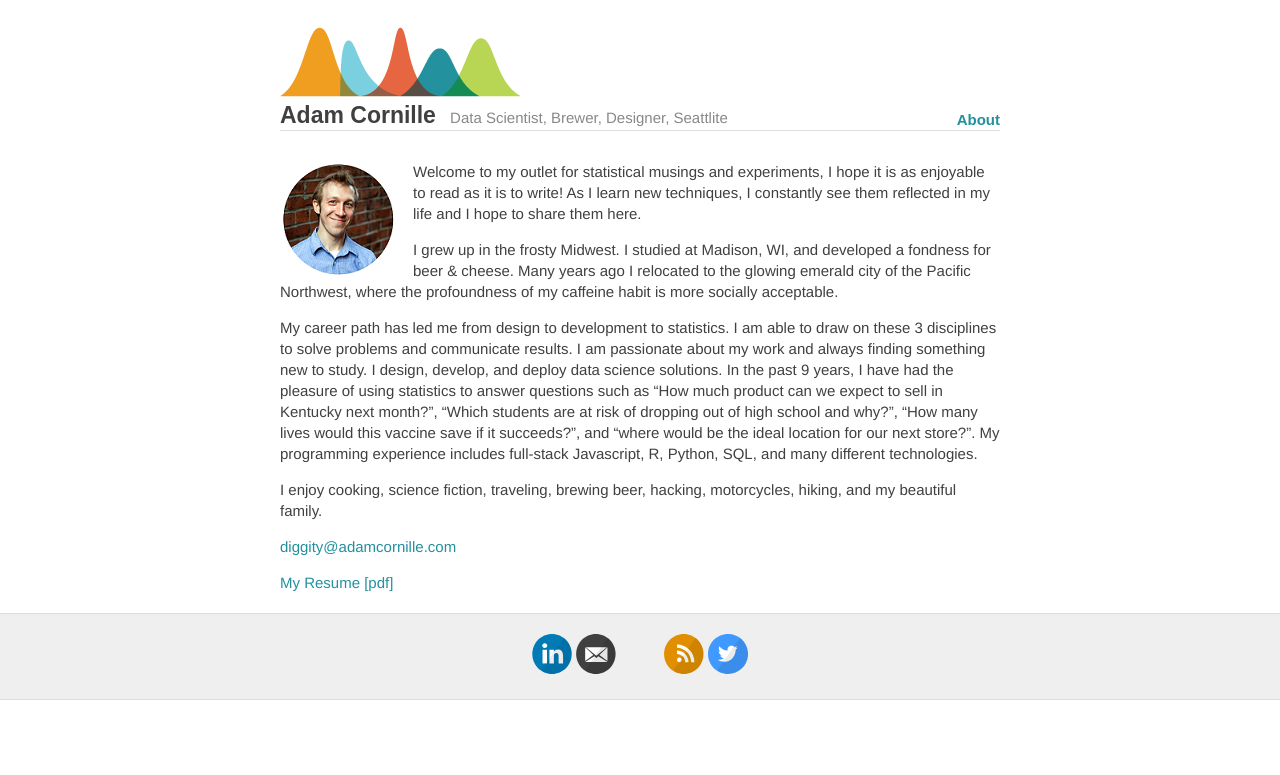
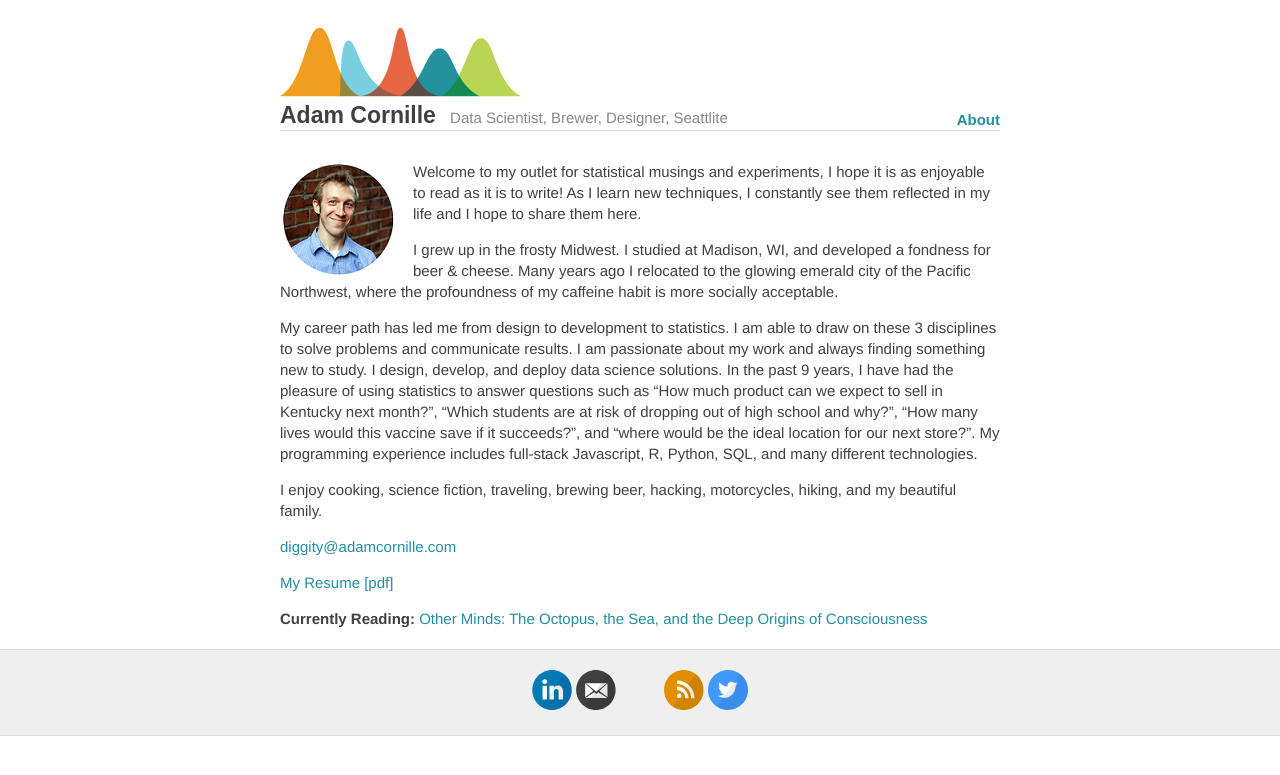
Before and after one commit to lafncow/lafncow.github.io, a Jekyll site: the page built from about.md, in a window 1280 px wide. Shown: the top 775 px of the page. Built offline with Jekyll 4.4.1, drawn with Linux system fonts in a browser that asks for light colours.

Commit message:
About Update with Reading

```diff
--- a/about.md
+++ b/about.md
@@ -15,3 +15,6 @@ I enjoy cooking, science fiction, traveling, brewing beer, hacking, motorcycles,
 [diggity@adamcornille.com](mailto:diggity+website@adamcornille.com)
 
 <a href="http://adamcornille.com/docs/Adam_Cornille.pdf" target="_blank">My Resume [pdf]</a>
+
+> **Currently Reading:** <a href="https://www.nytimes.com/2016/12/27/books/review/other-minds-peter-godfrey-smith.html?_r=0" target="_blank">Other Minds: The Octopus, the Sea, and the Deep Origins of Consciousness</a>
+{: .caption}
```
